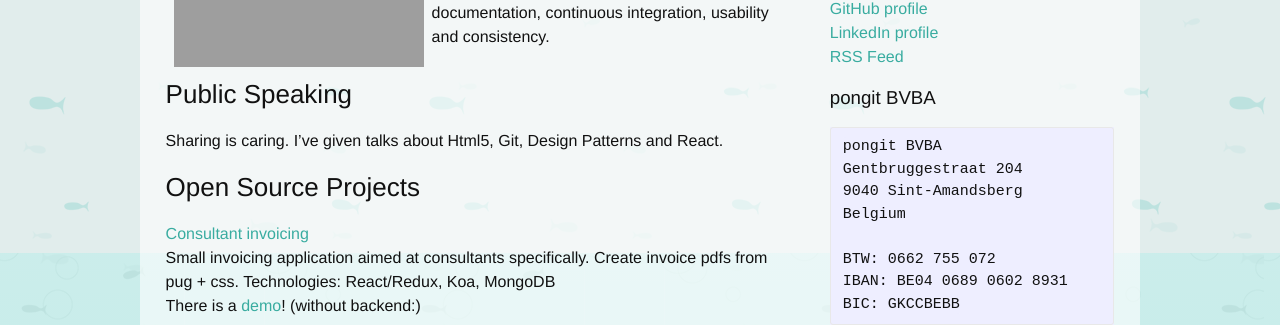
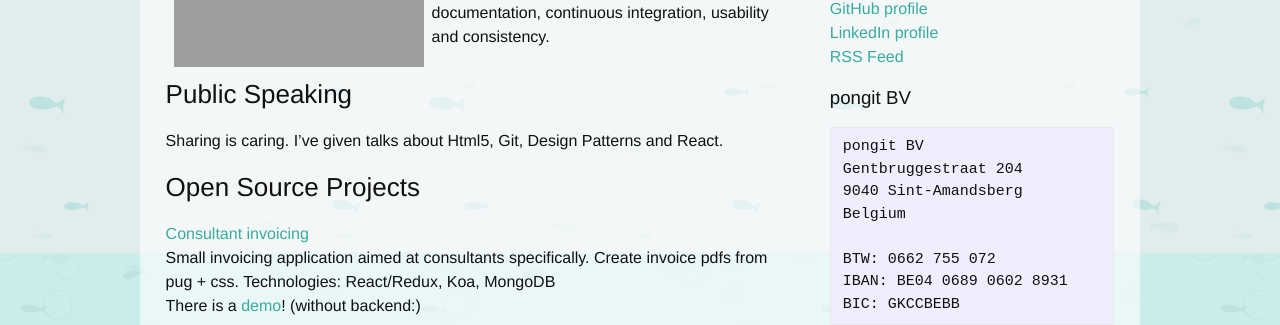
Before and after one commit to Laoujin/bliki, a Jekyll site: the page built from index.md, in a window 1280 px wide. Shown: the part 361-686 px from the top of the page. Built offline with Jekyll 4.4.1, drawn with Linux system fonts in a browser that asks for light colours; some web fonts are replaced.

Commit message:
now a BV

````diff
--- a/_includes/pages/about-me.md
+++ b/_includes/pages/about-me.md
@@ -10,9 +10,9 @@
 [LinkedIn profile][linkedin]
 [RSS Feed][rss]
 
-### pongit BVBA
+### pongit BV
 ```
-pongit BVBA
+pongit BV
 Gentbruggestraat 204
 9040 Sint-Amandsberg
 Belgium
````
